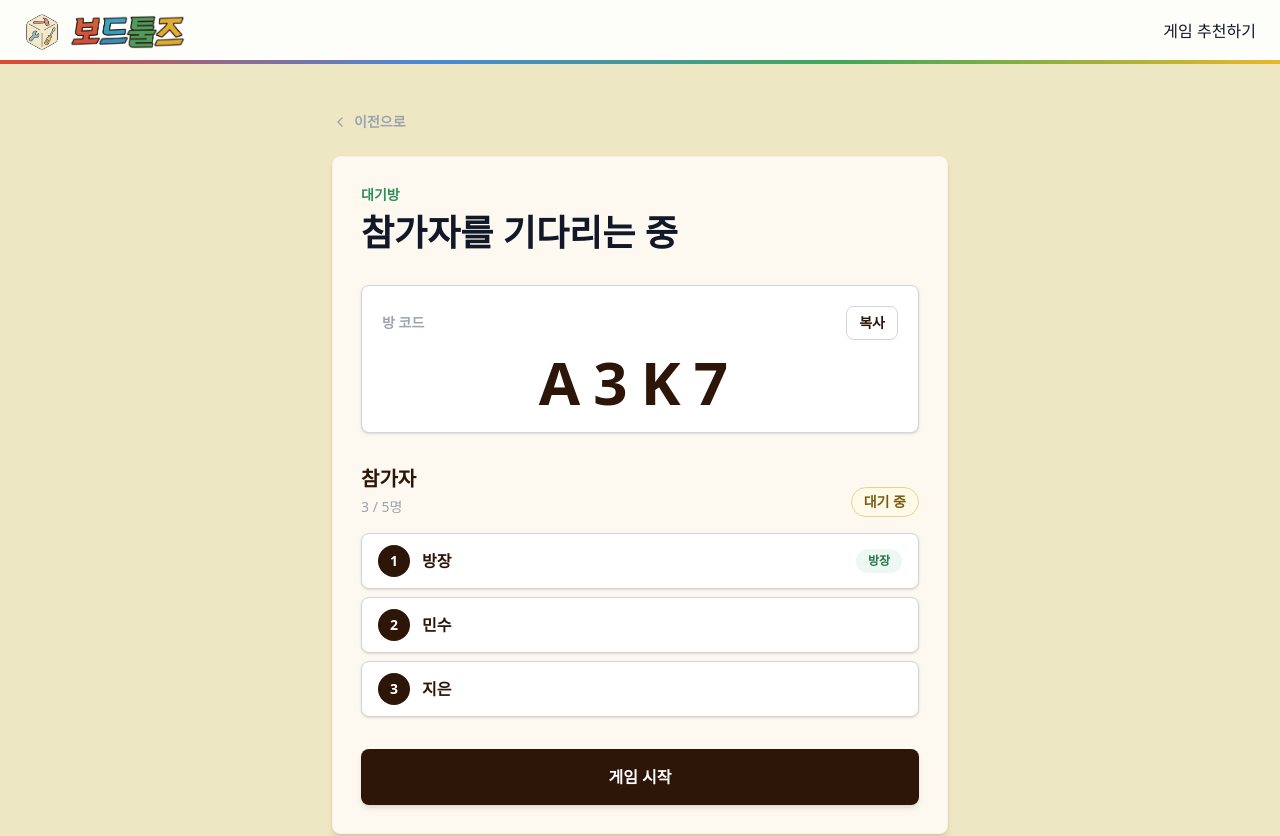
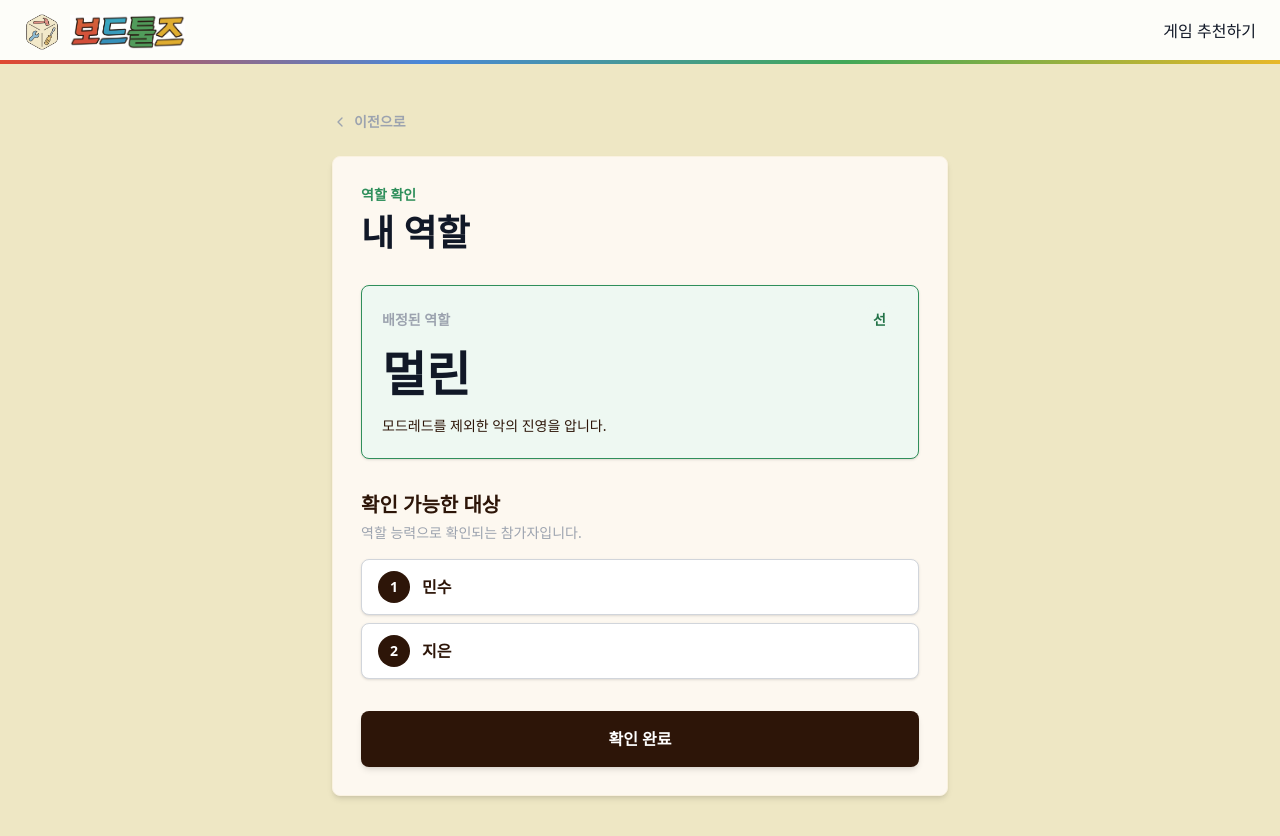
Before and after one commit to jungsmins/board-tools, a Next.js app: page /avalon-roles/1 in a window 1280 px wide. Shown: the top 836 px of the page. Built offline with nearby package versions, Linux system fonts and the light colour scheme; a web font is replaced by a local one.

Commit message:
feat: 아발론 방 페이지에 역할 공개 화면 추가

```diff
--- a/src/app/avalon-roles/[roomId]/page.tsx
+++ b/src/app/avalon-roles/[roomId]/page.tsx
@@ -1,7 +1,10 @@
 import BackLink from '@/components/avalon-roles/BackLink';
+import RoleRevealCard from '@/components/avalon-roles/RoleRevealCard';
 import WaitingRoom from '@/components/avalon-roles/WaitingRoom';
 import Footer from '@/components/shared/Footer';
 import Header from '@/components/shared/Header';
+import { getAvalonVisiblePlayers } from '@/lib/avalonRoles';
+import type { AvalonPlayer, AvalonRoomStatus } from '@/types/avalonRoles';
 
 const waitingPlayers = [
   { id: 'host', nickname: '방장', isHost: true },
@@ -11,19 +14,63 @@ const waitingPlayers = [
 
 const roomCode = 'A3K7';
 const playerCount = 5;
+const roomStatus: AvalonRoomStatus = 'playing';
+const currentPlayerId = 'host';
+const assignedPlayers: AvalonPlayer[] = [
+  {
+    id: 'host',
+    roomId: roomCode,
+    nickname: '방장',
+    assignedRoleId: 'merlin',
+    visiblePlayerIds: ['player-1', 'player-2'],
+    joinedAt: '',
+  },
+  {
+    id: 'player-1',
+    roomId: roomCode,
+    nickname: '민수',
+    assignedRoleId: 'assassin',
+    visiblePlayerIds: ['player-2'],
+    joinedAt: '',
+  },
+  {
+    id: 'player-2',
+    roomId: roomCode,
+    nickname: '지은',
+    assignedRoleId: 'minion',
+    visiblePlayerIds: ['player-1'],
+    joinedAt: '',
+  },
+];
 
 export default function AvalonRolesWaitingRoomPage() {
+  const currentPlayer = assignedPlayers.find(
+    (player) => player.id === currentPlayerId,
+  );
+  const visiblePlayers = getAvalonVisiblePlayers(
+    currentPlayerId,
+    assignedPlayers,
+  );
+
   return (
     <div className='min-h-dvh bg-canvas text-card-ink'>
       <Header />
 
       <main className='mx-auto flex min-h-[calc(100dvh-4rem)] w-full max-w-[680px] flex-col px-5 py-8 sm:px-8 lg:py-12'>
         <BackLink href='/avalon-roles' />
-        <WaitingRoom
-          playerCount={playerCount}
-          players={waitingPlayers}
-          roomCode={roomCode}
-        />
+        {roomStatus === 'waiting' && (
+          <WaitingRoom
+            playerCount={playerCount}
+            players={waitingPlayers}
+            roomCode={roomCode}
+          />
+        )}
+        {roomStatus === 'playing' && currentPlayer?.assignedRoleId && (
+          <RoleRevealCard
+            roleId={currentPlayer.assignedRoleId}
+            visiblePlayers={visiblePlayers}
+          />
+        )}
       </main>
 
       <Footer />
--- /dev/null
+++ b/src/components/avalon-roles/RoleRevealCard.tsx
@@ -0,0 +1,84 @@
+import { AVALON_ROLE_CONFIGS } from '@/constants/avalonRoles';
+import type { AvalonRoleId, AvalonRoleSide } from '@/types/avalonRoles';
+import VisiblePlayersList from '@/components/avalon-roles/VisiblePlayersList';
+
+interface VisiblePlayer {
+  id: string;
+  nickname: string;
+}
+
+interface RoleRevealCardProps {
+  roleId: AvalonRoleId;
+  visiblePlayers: VisiblePlayer[];
+}
+
+const sideLabels: Record<AvalonRoleSide, string> = {
+  good: '선',
+  evil: '악',
+};
+
+const sideStyles: Record<
+  AvalonRoleSide,
+  {
+    badge: string;
+    panel: string;
+  }
+> = {
+  good: {
+    badge: 'bg-[#eef8f2] text-[#237348]',
+    panel: 'border-[#2f8f5b] bg-[#eef8f2]',
+  },
+  evil: {
+    badge: 'bg-[#fff1ee] text-[#8f3a2f]',
+    panel: 'border-[#8f3a2f] bg-[#fff1ee]',
+  },
+};
+
+export default function RoleRevealCard({
+  roleId,
+  visiblePlayers,
+}: RoleRevealCardProps) {
+  const role = AVALON_ROLE_CONFIGS[roleId];
+  const styles = sideStyles[role.side];
+
+  return (
+    <section className='rounded-lg border border-card-border bg-card p-5 shadow-md sm:p-7'>
+      <div className='mb-8'>
+        <p className='mb-2 text-sm font-bold text-[#2f8f5b]'>역할 확인</p>
+        <h1 className='text-3xl font-bold text-title sm:text-4xl'>
+          내 역할
+        </h1>
+      </div>
+
+      <div className={`mb-8 rounded-lg border p-5 shadow-sm ${styles.panel}`}>
+        <div className='mb-4 flex items-center justify-between gap-3'>
+          <p className='text-sm font-bold text-card-muted'>배정된 역할</p>
+          <span className={`rounded-full px-3 py-1 text-sm font-bold ${styles.badge}`}>
+            {sideLabels[role.side]}
+          </span>
+        </div>
+        <p className='mb-4 text-4xl font-black text-title sm:text-5xl'>
+          {role.name}
+        </p>
+        <p className='text-sm leading-6 text-card-ink'>{role.description}</p>
+      </div>
+
+      <section className='mb-8'>
+        <div className='mb-4'>
+          <h2 className='text-xl font-bold text-card-ink'>확인 가능한 대상</h2>
+          <p className='mt-1 text-sm text-card-muted'>
+            역할 능력으로 확인되는 참가자입니다.
+          </p>
+        </div>
+        <VisiblePlayersList players={visiblePlayers} />
+      </section>
+
+      <button
+        type='button'
+        className='flex h-14 w-full items-center justify-center rounded-lg bg-[#2d1508] px-5 text-base font-bold text-white shadow-md transition hover:bg-[#482616] focus-visible:ring-2 focus-visible:ring-[#2d1508]/30'
+      >
+        확인 완료
+      </button>
+    </section>
+  );
+}
--- /dev/null
+++ b/src/components/avalon-roles/VisiblePlayersList.tsx
@@ -0,0 +1,36 @@
+interface VisiblePlayer {
+  id: string;
+  nickname: string;
+}
+
+interface VisiblePlayersListProps {
+  players: VisiblePlayer[];
+}
+
+export default function VisiblePlayersList({
+  players,
+}: VisiblePlayersListProps) {
+  if (players.length === 0) {
+    return (
+      <div className='rounded-lg border border-chip-border bg-white px-4 py-5 text-center text-sm font-bold text-card-muted shadow-sm'>
+        확인할 대상이 없습니다.
+      </div>
+    );
+  }
+
+  return (
+    <ul className='grid gap-2'>
+      {players.map((player, index) => (
+        <li
+          key={player.id}
+          className='flex min-h-14 items-center gap-3 rounded-lg border border-chip-border bg-white px-4 shadow-sm'
+        >
+          <span className='flex h-8 w-8 items-center justify-center rounded-full bg-[#2d1508] text-sm font-bold text-white'>
+            {index + 1}
+          </span>
+          <span className='font-bold text-card-ink'>{player.nickname}</span>
+        </li>
+      ))}
+    </ul>
+  );
+}
```
